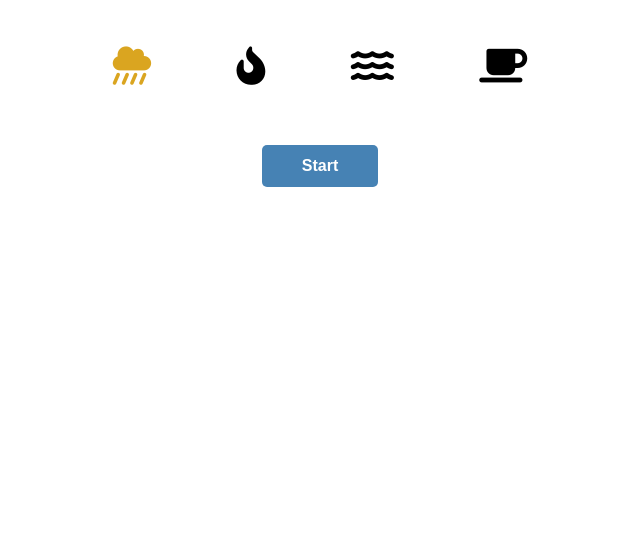
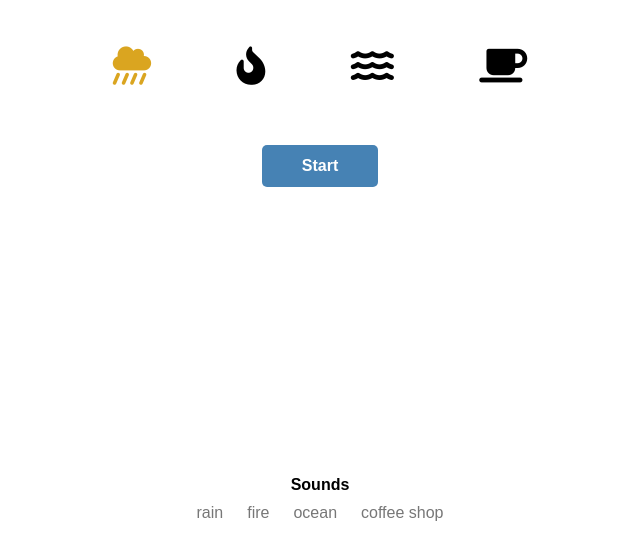
Before and after one commit to CourtneeM/meditation_app, a website built with webpack: page dist/index.html in a window 1280 px wide. Shown: the part 258-818 px from the top of the page, without its empty margins (320-960 px from the left). Built offline with nearby package versions, Linux system fonts and the light colour scheme.

Commit message:
Add sound credits

```diff
--- a/src/modules/display_controller.js
+++ b/src/modules/display_controller.js
@@ -97,7 +97,33 @@ const displayController = (() => {
       return startBtn;
     }
 
-    return { timerDisplay, modifyTimesContainer, quickSelectTimeContainer, soundEffectsContainer, startBtn }
+    const credits = () => {
+      const creditsContainer = document.createElement('div');
+      const p = document.createElement('p');
+      const soundURLs = { rain: 'https://freesound.org/people/babuababua/sounds/344430/',
+                         fire: 'https://freesound.org/people/Dynamicell/sounds/17554/',
+                         ocean: 'https://freesound.org/people/Luftrum/sounds/48412/',
+                         'coffee shop': 'https://freesound.org/people/JanevdMerwe1995/sounds/327594/'};
+
+
+      creditsContainer.id = 'credits-container';
+      p.textContent = 'Sounds';
+
+      creditsContainer.appendChild(p);
+
+      for (let name in soundURLs) {
+        const a = document.createElement('a');
+
+        a.textContent = name;
+        a.setAttribute('href', soundURLs[name]);
+        a.setAttribute('target', '_blank');
+        creditsContainer.appendChild(a);
+      }
+
+      return creditsContainer;
+    }
+
+    return { timerDisplay, modifyTimesContainer, quickSelectTimeContainer, soundEffectsContainer, startBtn, credits }
   })();
 
   const initialRender = () => {
@@ -106,10 +132,11 @@ const displayController = (() => {
     const quickSelectTimeContainer = generate.quickSelectTimeContainer();
     const soundEffectsContainer = generate.soundEffectsContainer();
     const startBtn = generate.startBtn();
+    const creditsContainer = generate.credits();
 
     appContainer.id = 'app-container';
 
-    [timerDisplay, quickSelectTimeContainer, soundEffectsContainer, startBtn]
+    [timerDisplay, quickSelectTimeContainer, soundEffectsContainer, startBtn, creditsContainer]
     .forEach(el => appContainer.appendChild(el));
 
     document.querySelector('body').appendChild(appContainer);
--- a/src/styles/style.scss
+++ b/src/styles/style.scss
@@ -7,6 +7,7 @@
 html { font-size: 16px; }
 
 body {
+  position: relative;
   min-height: 100vh;
   font-family: sans-serif;
 }
@@ -17,7 +18,8 @@ body {
   justify-content: center;
   align-items: center;
   max-width: 500px;
-  margin: 100px auto 0;
+  margin: 0 auto;
+  padding-top: 100px;
 }
 
 #timer-display-container {
@@ -94,3 +96,26 @@ body {
   border-radius: 5px;
   cursor: pointer;
 }
+
+#credits-container {
+  position: absolute;
+  bottom: 20px;
+  text-align: center;
+
+  p {
+    margin-bottom: 10px;
+    font-weight: 600;
+  }
+
+  a {
+    margin-left: 12px;
+    margin-right: 12px;
+    color: #777;
+    text-decoration: none;
+
+    &:hover {
+      color: goldenrod;
+      text-decoration: underline;
+    }
+  }
+}
```
Also changed, not shown: dist/main.js, src/styles/style.css, 1 other file.
